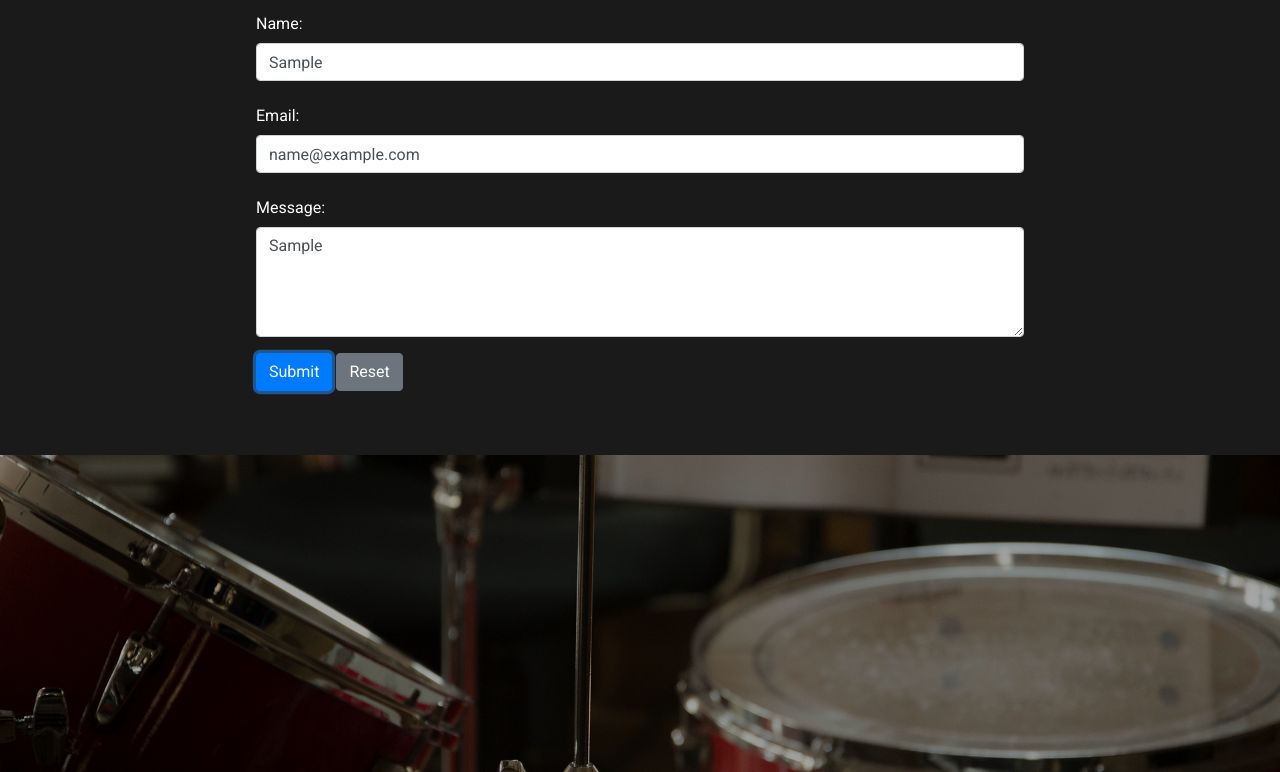
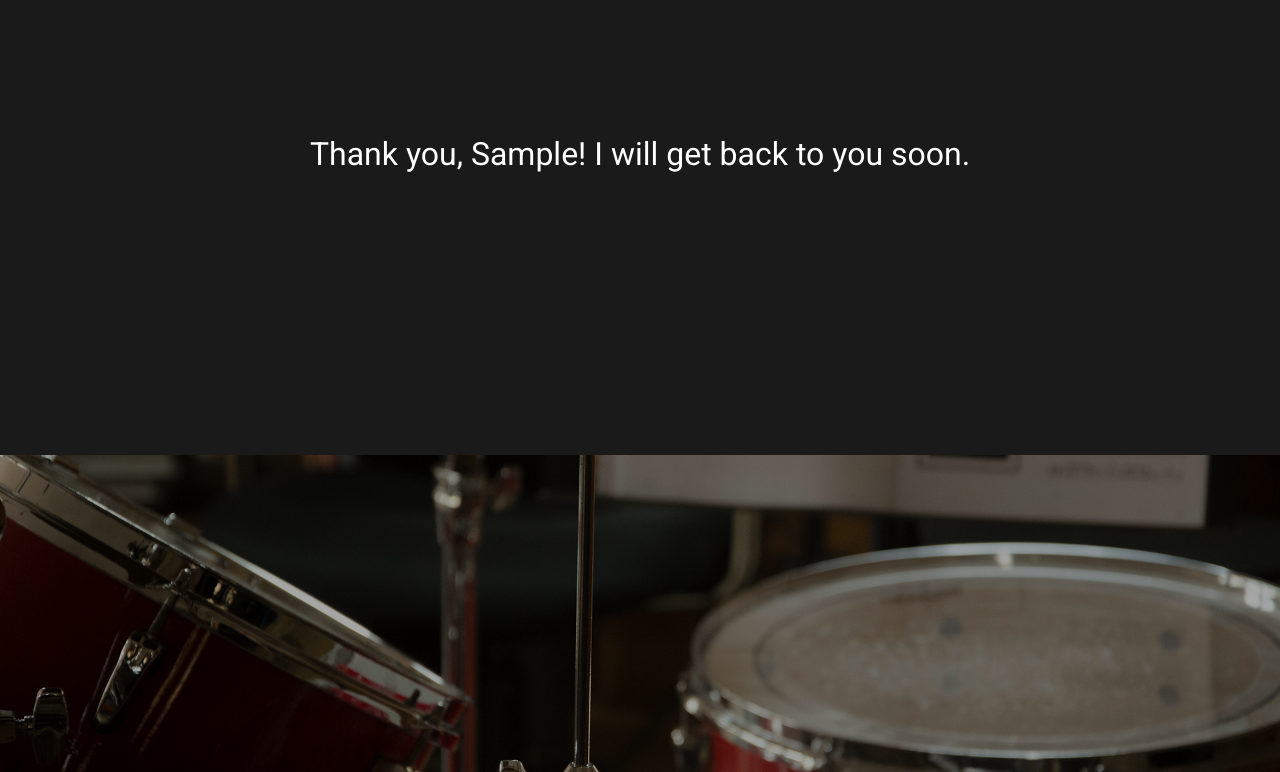
Before and after one commit to unfinishedideas/personalWebsiteProject, a plain HTML site: page index.html in a window 1280 px wide. Both pictures are taken after typing "Sample", "name@example.com", "Sample" into the empty fields and a click on the input "Submit". Shown: the part 3295-4067 px from the top of the page. Drawn offline with nearby package versions, Linux system fonts and the light colour scheme.

Commit message:
injected html to thank user for form, cleaned up styles.css, fixed issue with nav bar width

```diff
--- a/index.html
+++ b/index.html
@@ -33,10 +33,10 @@
   <body>
     <nav id="top" class="row">
       <div class="col-lg-1"></div>
-      <div class="col-lg-6" id="nav-header">
+      <div class="col-lg-7" id="nav-header">
         <h1>Pete's Space</h1>
       </div>
-      <div class="col-lg-5 nav-links">
+      <div class="col-lg-4 nav-links">
         <a href="#about">About</a>
         <a href="#experience">Experience</a>
         <a href="#projects">Projects</a>
@@ -116,7 +116,7 @@
             <div class="work-description">
               <p>Software Engineer 2022 - Present</p>
               <p>
-                Back-end software engineering intern with NWEA. Presently
+                Back-end software engineering intern with Northwest Evaluation Association (NWEA). Presently
                 learning how to interface with an enterprise-sized
                 infrastructure and writing code to better serve the students of
                 today.
@@ -169,7 +169,6 @@
             >
 
             <div class="work-description">
-              <!-- <div class="col-sm-12 col-md-9"> -->
               <p>Freelance Audio Engineer 2017 - Present</p>
               <p>
                 Professional sound engineer with years of experience in the
@@ -218,7 +217,7 @@
           <img
             src="./files/FreshSynth.jpg"
             alt="fresh synth interface"
-            class="project-img col-lg-7"
+            class="project-img col-xl-7 col-lg-12"
           />
         </div>
 
@@ -242,7 +241,7 @@
           <img
             src="./files/rhythmCoach.gif"
             alt="rhythm coach interface"
-            class="project-img col-lg-7"
+            class="project-img col-xl-7 col-lg-12"
           />
         </div>
       </div>
@@ -255,12 +254,23 @@
         <form id="contact-form">
           <div class="form-group">
             <label for="inputName" class="col-form-label">Name:</label>
-            <input type="text" id="inputName" class="form-control" />
+            <input
+              type="text"
+              id="inputName"
+              class="form-control"
+              placeholder="Enter name"
+              required
+            />
           </div>
 
           <div class="form-group">
             <label for="inputEmail" class="col-form-label">Email:</label>
-            <input type="email" id="inputEmail" class="form-control" />
+            <input
+              type="email"
+              id="inputEmail"
+              class="form-control"
+              placeholder="name@example.com"
+            />
           </div>
 
           <div class="form-group">
@@ -271,6 +281,8 @@
               rows="4"
               cols="50"
               class="form-control"
+              placeholder="Enter a short message"
+              required
             ></textarea>
           </div>
 
--- a/scripts/siteLogic.js
+++ b/scripts/siteLogic.js
@@ -1,4 +1,4 @@
-// This is code I grabbed from my solution to Homework 4 with an added event listener for the page loading
+// This is code I modified from my solution to Homework 4 with an added event listener for the page loading and injecting html
 // Listener was found at this stack overflow post: https://stackoverflow.com/questions/1033398/how-to-execute-a-function-when-page-has-fully-loaded
 window.addEventListener("load", function () {
   let form = document.getElementById("contact-form");
@@ -11,11 +11,35 @@ function handleSubmit(event) {
   const message = document.getElementById("inputMessage").value;
   const date = Date.now();
 
-  console.log("========= FORM SUBMISSION =========");
-  console.log(`Email: ${email}`);
-  console.log(`Date: ${date}`);
-  console.log(`Name: ${name}`);
-  console.log(`Message: ${message}`);
+  if (name === "" || email === "" || message === "") {
+    console.log("Err: Form not complete!");
+  } else {
+    console.log("========= FORM SUBMISSION =========");
+    console.log(`Email: ${email}`);
+    console.log(`Date: ${date}`);
+    console.log(`Name: ${name}`);
+    console.log(`Message: ${message}`);
+    try {
+      let form = document.getElementById("contact");
+
+      // Note: There is probably a better way to do this
+      let width = form.offsetWidth;
+      let height = form.offsetHeight;
+
+      let thankYou = document.createElement("h2");
+      thankYou.textContent = `Thank you, ${name}! I will get back to you soon.`;
+      thankYou.style = `display: block; text-align: center; margin: auto;`;
+
+      let thankYouDiv = document.createElement("div");
+      thankYouDiv.style = `width: ${width}px; height: ${height}px; display: flex; justify-content: center; align-items: center;`;
+
+      thankYouDiv.appendChild(thankYou);
+      form.style.padding = "0";
+      form.replaceChildren(thankYouDiv);
+    } catch (err) {
+      console.log(err);
+    }
+  }
 
   event.preventDefault();
 }
--- a/styles/styles.css
+++ b/styles/styles.css
@@ -1,38 +1,7 @@
 :root {
-  --richBlack: #113537;
-  --charcoal: #37505c;
-  --mauveTaupe: #96616b;
-  --ultraRed: #f76f8e;
-  --blanchAlmond: #ffead0;
-
-  --oceanGreen: #61c9a8;
-  --maroon: #a53860;
-  --englishViolet: #4c3b4d;
-  --antiqueWhite: #ffeedb;
-  --silverMetallic: #ada8b6;
-
-  --primary: #7719e6;
-  /* --bg-color: #3a0d6e; */
-  --bg-color: rgba(20, 20, 20, 1);
-  --purp2: #ba7dff;
-  --purp3: #a55ff5;
-  /* --secondary: #f5f35f; */
-  --secondary: #7719e6;
-  --yellow2: #a8a720;
+  --linkHover: #7719e6;
   --accent: #19e6d5;
-  --accent2: #88e619;
-  --section-color: #4519e6;
-
   --white: #ffffff;
-  --gray1: #333333;
-  --gray2: #555555;
-  --gray3: #cccccc;
-  --gray4: #aaaaaa;
-  --gray5: #1a1a1a;
-  --gray6: #2b2b2b;
-  --black: #030303;
-
-  /* --nav-background: rgba(43, 43, 43, .8); */
   --nav-background: rgba(128, 128, 128, 0.2);
   --main-background: #1a1a1a;
 
@@ -40,12 +9,16 @@
   --link_font: "Bebas Neue", Impact, Haettenschweiler, "Arial Narrow Bold",
     sans-serif;
 }
-
+html {
+  margin: 0;
+  padding: 0;
+}
 body {
   font-family: Verdana, Geneva, Tahoma, sans-serif;
   background-color: var(--main-background);
   color: var(--white);
   margin: 0;
+  padding: 0;
   font-family: "roboto";
   background-repeat: no-repeat;
 }
@@ -62,17 +35,19 @@ a {
   color: var(--accent);
 }
 a:hover {
-  color: var(--secondary);
+  color: var(--linkHover);
   text-decoration: none;
 }
-
+#top {
+  margin: 0;
+}
 nav {
   background-color: var(--nav-background);
   color: var(--white);
   display: flex;
   align-items: flex-end;
   padding: 2% 1%;
-  border-radius: 0 0 10px 10px;
+  width: 100%;
 }
 
 .nav-links {
```
Also changed, not shown: changelog.txt.
